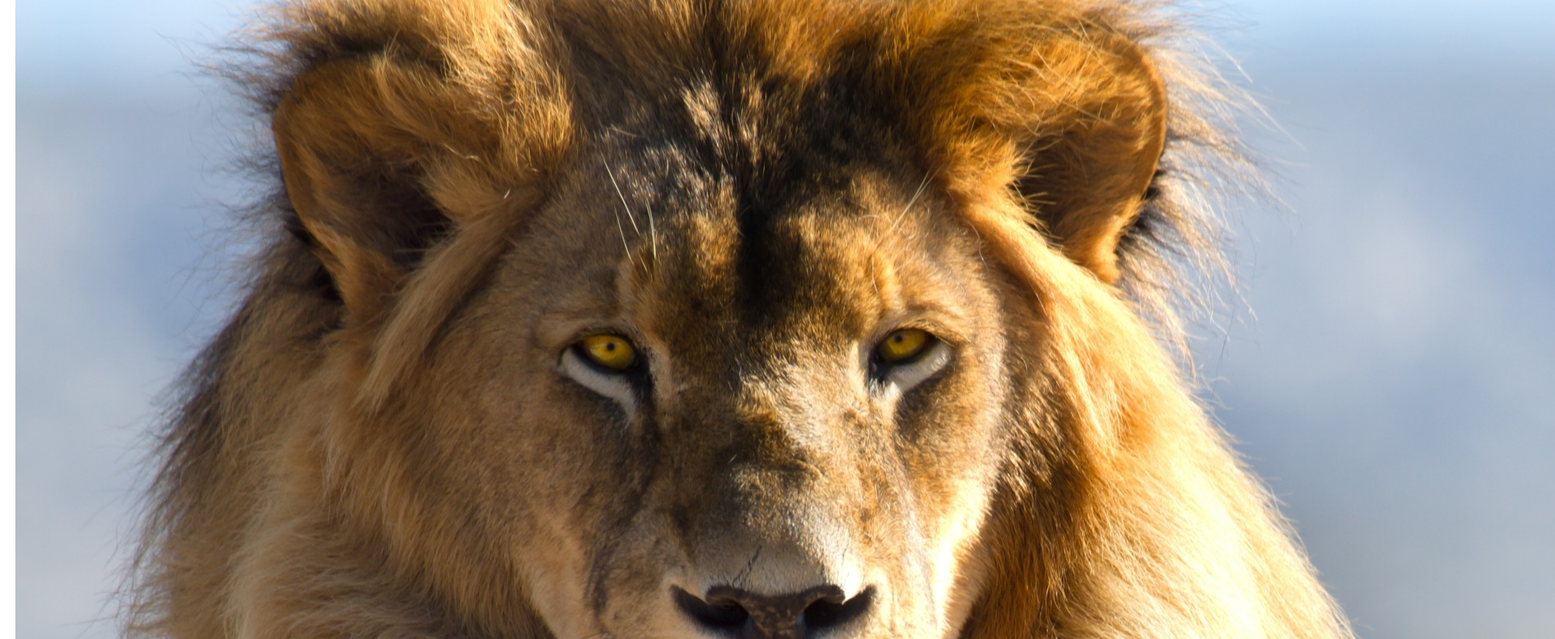
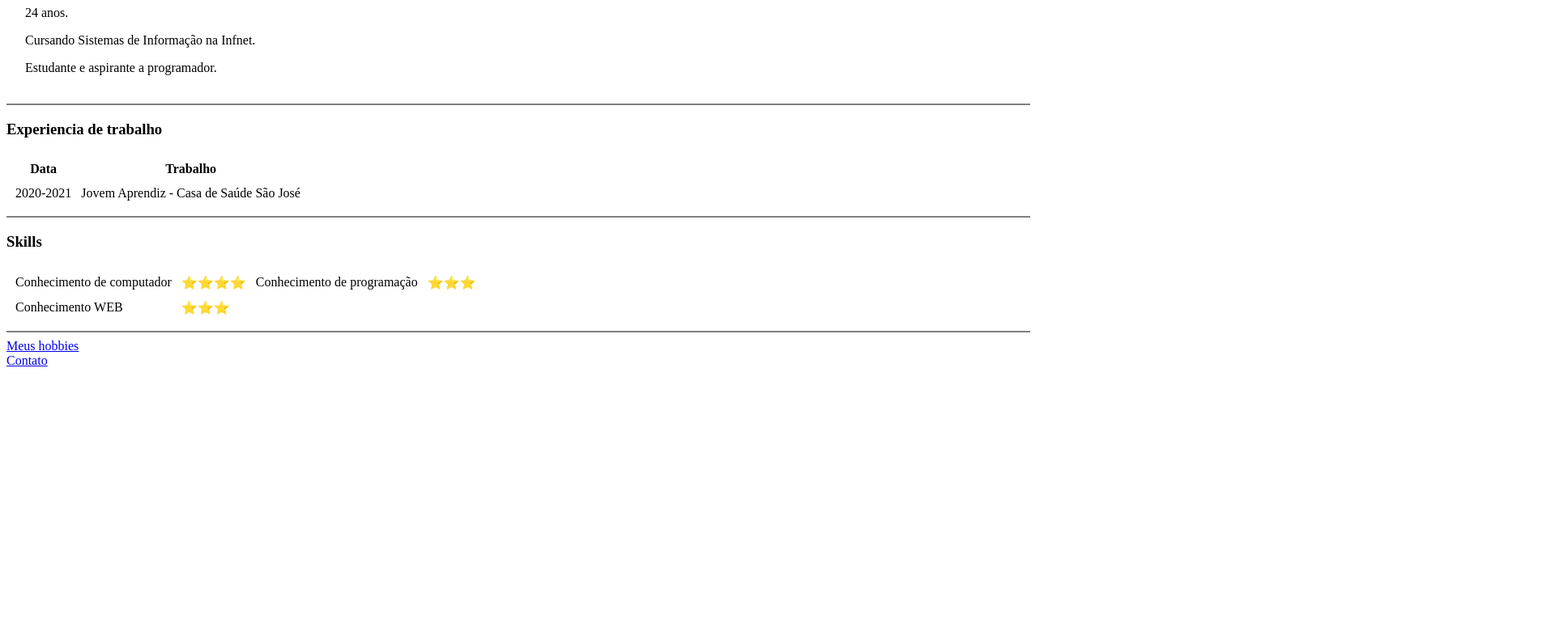
Before and after one commit to ppdrox/primeiro-projeto, a plain HTML site: page index.html in a window 1280 px wide. Shown: the part 92-882 px from the top of the page at 81% size, 1920 px wide, since content can reach past the window. After the commit the page ends 800 px from the top, so only its background shows below. Drawn offline with Linux system fonts and the light colour scheme.

Commit message:
Update index.html

```diff
--- a/index.html
+++ b/index.html
@@ -7,7 +7,7 @@
  <body>
    <table cellspacing="10">
       <tr>
-         <td><img src="fototeste.jpg" alt="Leão"></td>
+         <td><img src="" alt=""></td>
          <td>
             <h1>Pedro Duarte Jordão</h1>
           <p>24 anos.</p>
```
